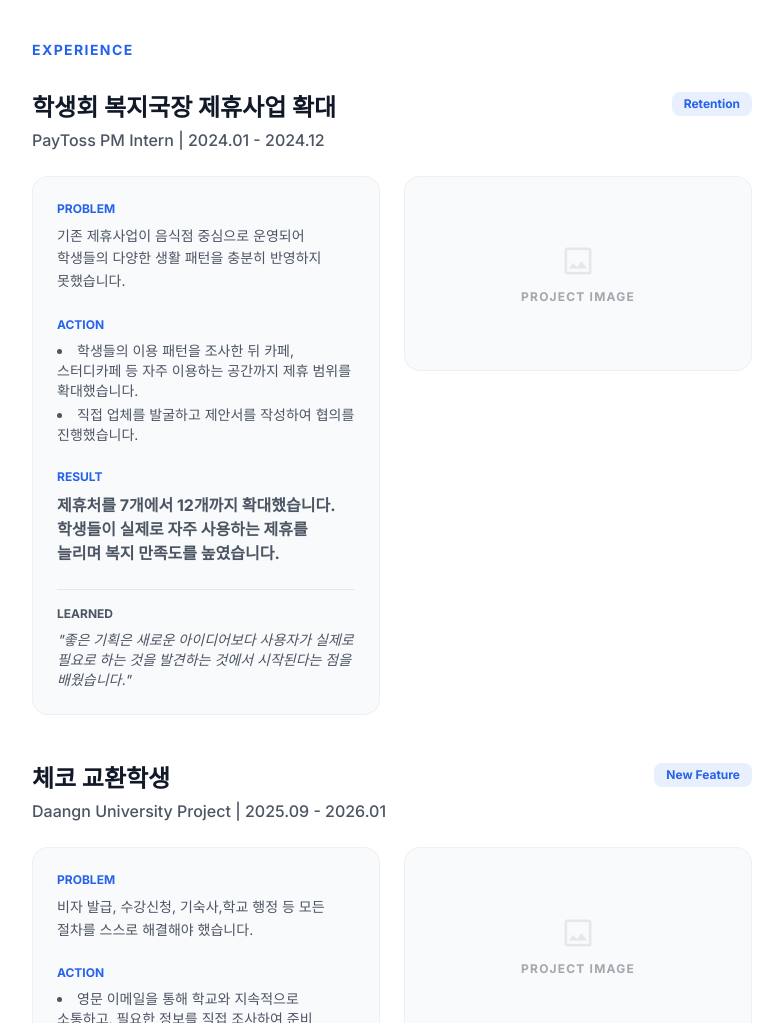
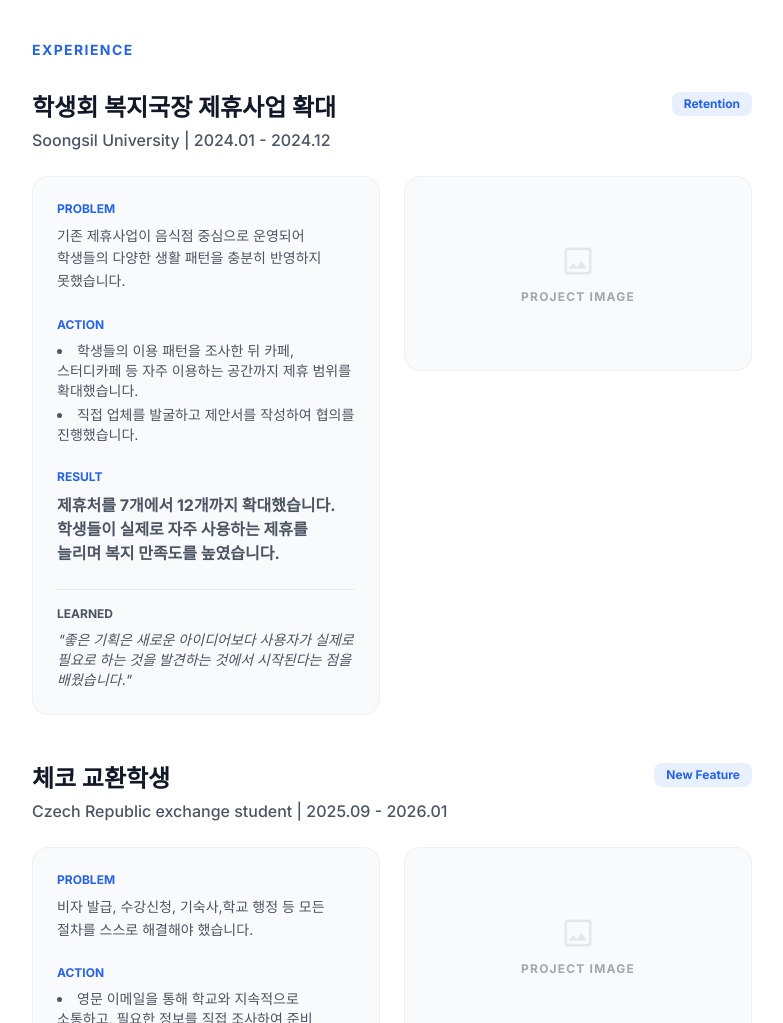
Before and after one commit to chaeyoon0415/mypage, a plain HTML site: page index.html in a window 1280 px wide. Shown: the part 900-1923 px from the top of the page, without its empty margins (248-1031 px from the left). Drawn offline with nearby package versions, Linux system fonts and the light colour scheme.

Commit message:
Update index.html

```diff
--- a/index.html
+++ b/index.html
@@ -133,7 +133,7 @@
 <div class="flex flex-col md:flex-row justify-between items-start mb-6 gap-2">
 <div>
 <h3 class="text-2xl font-bold group-hover:text-primary transition-colors">학생회 복지국장 제휴사업 확대</h3>
-<p class="text-on-surface-variant font-medium mt-1">PayToss PM Intern | 2024.01 - 2024.12</p>
+<p class="text-on-surface-variant font-medium mt-1">Soongsil University | 2024.01 - 2024.12</p>
 </div>
 <span class="px-3 py-1 bg-primary/10 text-primary text-xs font-bold rounded">Retention</span>
 </div>
@@ -175,7 +175,7 @@
 <div class="flex flex-col md:flex-row justify-between items-start mb-6 gap-2">
 <div>
 <h3 class="text-2xl font-bold group-hover:text-primary transition-colors">체코 교환학생</h3>
-<p class="text-on-surface-variant font-medium mt-1">Daangn University Project | 2025.09 - 2026.01</p>
+<p class="text-on-surface-variant font-medium mt-1">Czech Republic exchange student | 2025.09 - 2026.01</p>
 </div>
 <span class="px-3 py-1 bg-primary/10 text-primary text-xs font-bold rounded">New Feature</span>
 </div>
```
